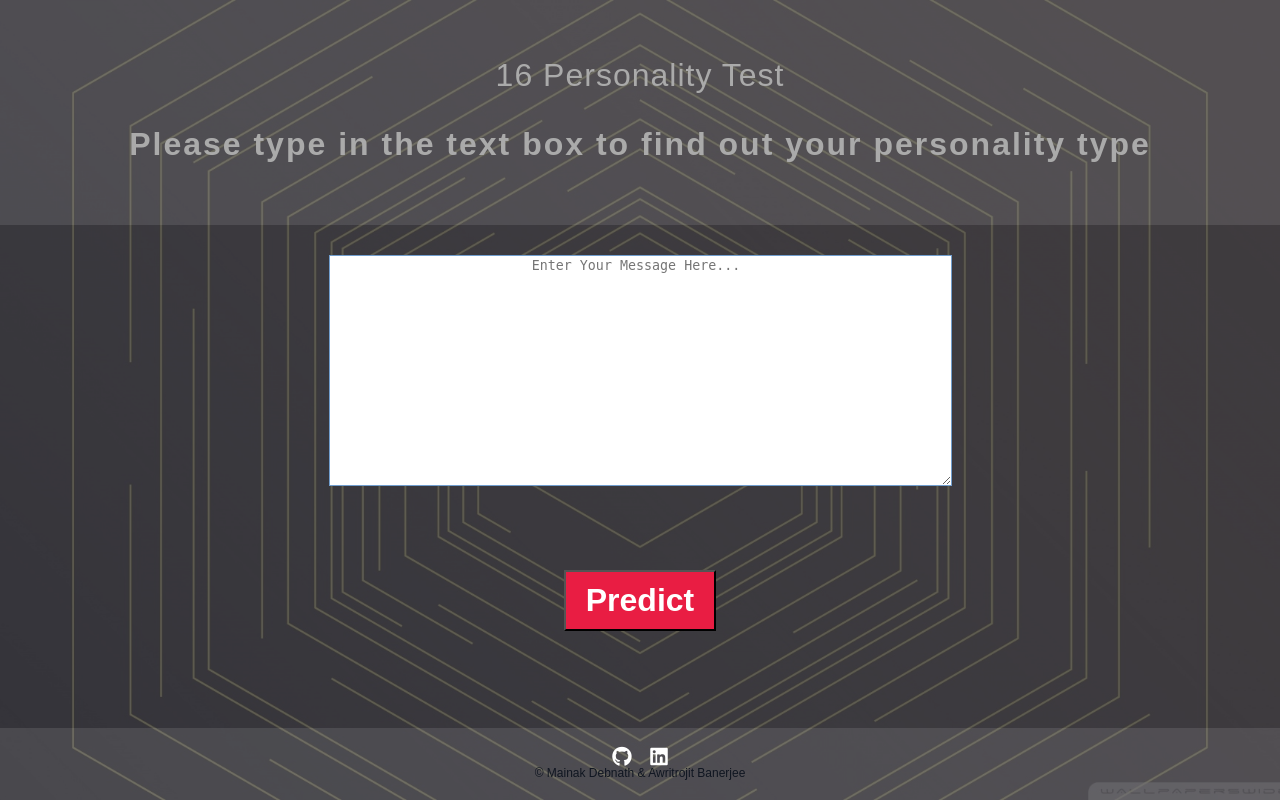
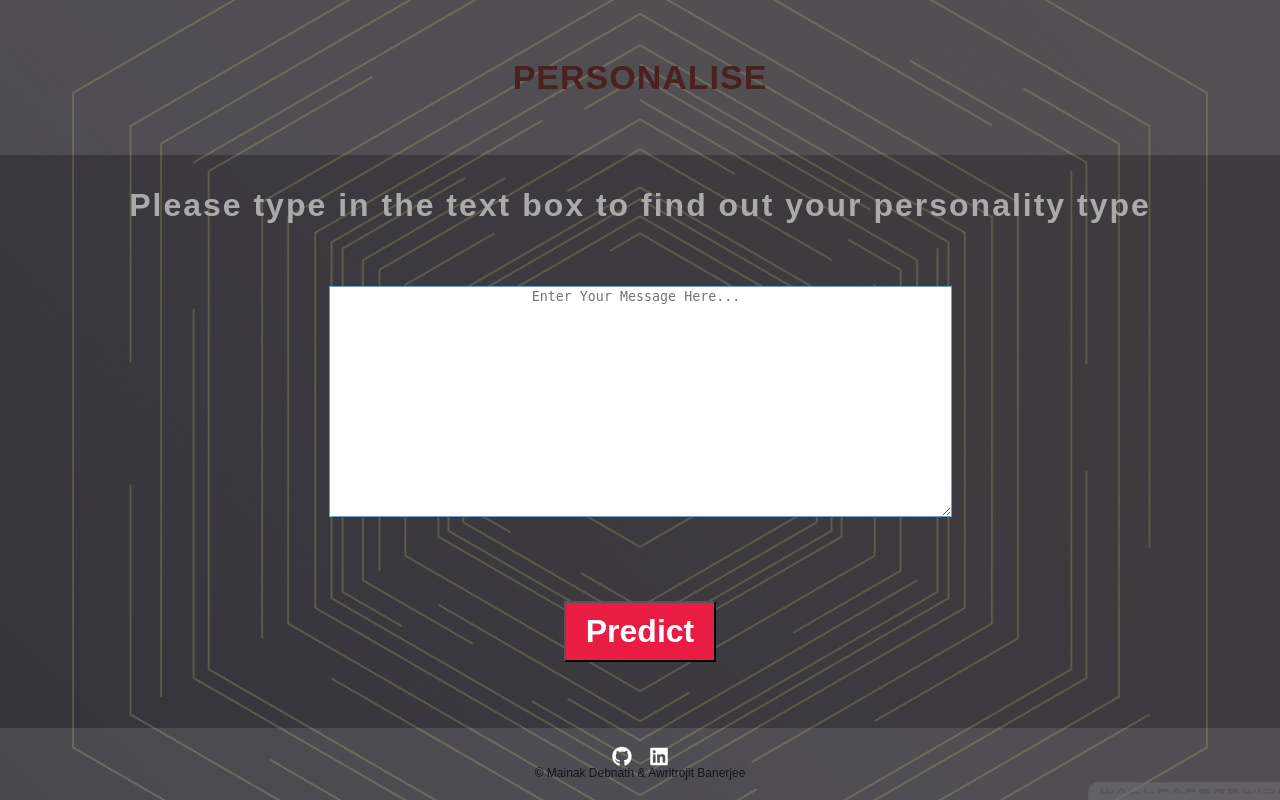
Before and after one commit to mainak-debnath/16-personality-analysis, a Flask app: page /base in a window 1280 px wide. Run offline with Flask 2, Linux system fonts and the light colour scheme; parts of the project's set-up code (start-up, migrations or seed data) failed here and were passed over; some libraries are stand-ins or nearby versions.

Commit message:
added requirements.txt

```diff
--- a/app.py
+++ b/app.py
@@ -1,5 +1,5 @@
 from nltk.stem.porter import PorterStemmer
-from flask import Flask, render_template, url_for, request
+from flask import Flask, render_template, request
 import pickle
 import nltk
 from nltk.corpus import stopwords
@@ -76,8 +76,10 @@
             pType += 'J'
         else:
             pType += 'P'
-
-        return render_template('base.html', prediction_text=string + str(pType))
+        if pType == '':
+            return render_template('base.html', prediction_text='Please enter some text!!!')
+        else:
+            return render_template('base.html', prediction_text=string + str(pType))
 
 
 if __name__ == "__main__":
--- /dev/null
+++ b/nltk.txt
@@ -0,0 +1,2 @@
+stopwords
+punkt
--- a/static/css/styles.css
+++ b/static/css/styles.css
@@ -1,62 +1,3 @@
-
-/*
-.container{
-    padding: 30px;
-	position: relative;
-	background-size: 500% 500%;
-    background-color: aqua;
-    justify-content: center;
-    align-items: center;
-    text-align: center;
-}
-
-.container-heading{
-    margin: 0;
-}
-
-
-
-.description p{
-	color: #ffffff;
-    font-family: normal;
-    font-size: 20px;
-    margin: -5px 0 0;
-}
-*/
-/* Text Area
-.ml-container{
-    margin: 30px 0;
-	flex: 1 0 auto;
-}
-
-.form-input {
-	text-align: center;
-	width: 350px;
-	height: 25px;
-	margin-bottom: 5px;
-}
-*/
-/* footer
-.footer{
-    background-color: #97add1;
-	flex-shrink: 0;
-	position: sticky;
-	padding: 20px;
-	background-size: 500% 500%;
-    justify-content: center;
-    align-items: center;
-    text-align: center;
-    bottom: 0;
-    left: 0;
-
-}
-
-.footer-description{
-	color: #101621;
-	margin: 0;
-	font-size:12px;
-}
-*/
 html{
 	height: 100%;
 	margin: 0;
@@ -83,22 +24,16 @@
     background-color: #ac86cf;
 	background-size: 500% 500%;
 	background: rgba(255,255,255,0.1);
+	font-size: 17px;
 }
 
 .container-heading{
     font-size: 2em;
     font-weight: 500;
-    color: #aaa;
+    color: rgb(73, 33, 33);
     letter-spacing: 1px;
 }
-/*
-.heading_font{
-    color: #ffffff;
-	font-family: 'Roboto', normal;
-	font-size: 35px;
-	font-weight: normal;
-}
-*/
+
 .description p{
 	font-size: 2em;
     font-weight: 500;
@@ -167,3 +102,8 @@
 ::placeholder{
 	text-align: center;
 }
+
+.prediction{
+	font-family: Verdana, Geneva, Tahoma, sans-serif;
+	color: #bd1e48;
+}
--- a/templates/base.html
+++ b/templates/base.html
@@ -14,11 +14,11 @@
 
         <!-- Website Title -->
     	<div class="container">
-    		<h2 class='container-heading'><span>16 Personality Test</h2>
-            <div class='description'>
+    		<h2 class='container-heading'><span><b>PERSONALISE</b></h2>
+    	</div>
+        <div class='description'>
     			<p><b>Please type in the text box to find out your personality type </b></p>
     		</div>
-    	</div>
 
         <!-- Text Area -->
     	<div class="ml-container">
@@ -35,7 +35,7 @@
        <div class='footer'>
            <div class="contact">
                <a target="_blank" href="https://github.com/mainak-debnath"><i class="fab fa-github fa-lg contact-icon"></i></a>
-               <a target="_blank" href="https://www.linkedin.com/in/mainak-debnath-58aa47187/"><i class="fab fa-linkedin fa-lg contact-icon"></i></a>
+               <a target="_blank" href="https://www.linkedin.com/in/mainak-debnath-58aa47187/" ><i class="fab fa-linkedin fa-lg contact-icon"></i></a>
            </div>
            <p class='footer-description'>© Mainak Debnath & Awritrojit Banerjee</p>
        </div>
--- a/templates/home.html
+++ b/templates/home.html
@@ -96,7 +96,7 @@
 		<div class="row">
 			<div class="col-md-12">
 				<nav class="navbar navbar-md">
-					<div class="navbar-brand">Personality</div>
+					<div class="navbar-brand">PERSONALISE</div>
 					<ul class="nav">
 						<li class="nav-item">
 							<a class="nav-link" href="#">HOME</a>
@@ -105,9 +105,9 @@
 				</nav>
 			</div>
 			<div class="col-md-8 offset-md-2 info">
-				<h1 class="text-center">SPITAL</h1>
+				<h1 class="text-center">PERSONALISE</h1>
 				<p class="text-center">
-					Lorem ipsum dolor sit amet, consectetur adipisicing
+					Take the personality Test to know your Myer-Briggs Personality Type
 				</p>
 				<a href="{{url_for('base') }}" class="btn btn-md text-center">TAKE THE TEST</a>
 
```
Also changed, not shown: requirements.txt (added, +85 -0 lines), 1 other file.
